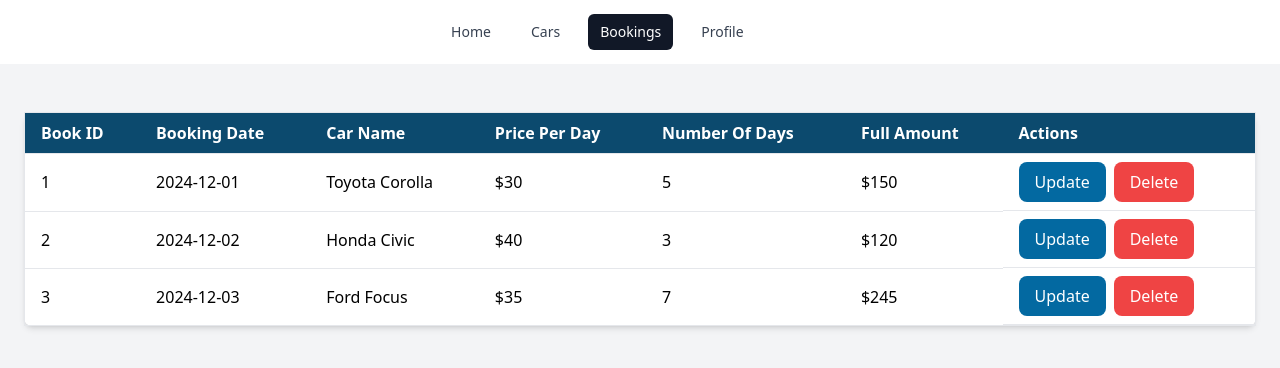
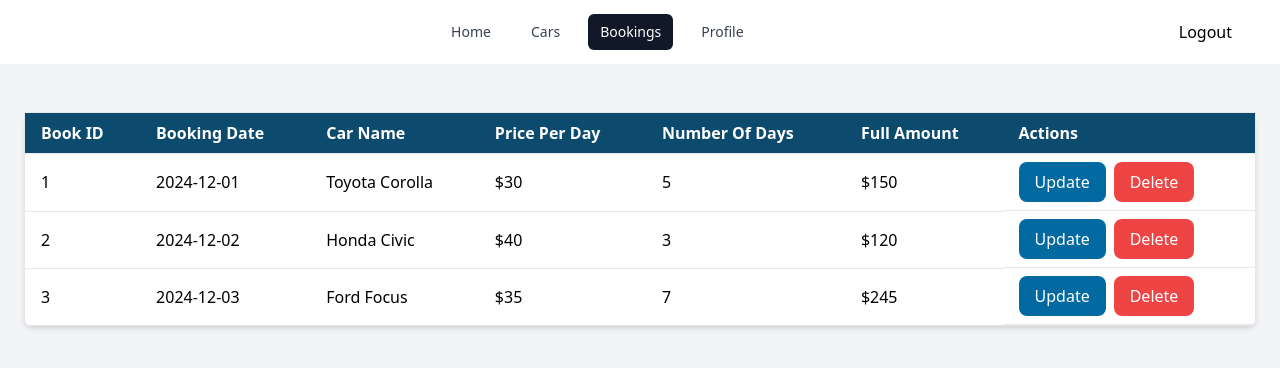
Before and after one commit to tharaka-jayasinghe-7/car-rent-frontend, a React (Vite) app: page /bookings in a window 1280 px wide. Shown: the top 368 px of the page. Built offline with nearby package versions, Linux system fonts and the light colour scheme; the HTML template or start-up script is replaced by a standard one.

Commit message:
logout button color change

```diff
--- a/src/components/navbar/Navbar.jsx
+++ b/src/components/navbar/Navbar.jsx
@@ -54,7 +54,7 @@ export default function Navbar() {
           {/* Logout button */}
           <div className="absolute inset-y-0 right-0 flex items-center pr-2 sm:static sm:inset-auto sm:ml-6 sm:pr-0">
             <button
-              className="px-4 py-2 text-white bg-white text-black rounded-md hover:text-red-500"
+              className="px-4 py-2 text-black bg-white text-black rounded-md hover:text-red-500"
               onClick={() => alert("Logging out...")} // Handle logout functionality
             >
               Logout
```
